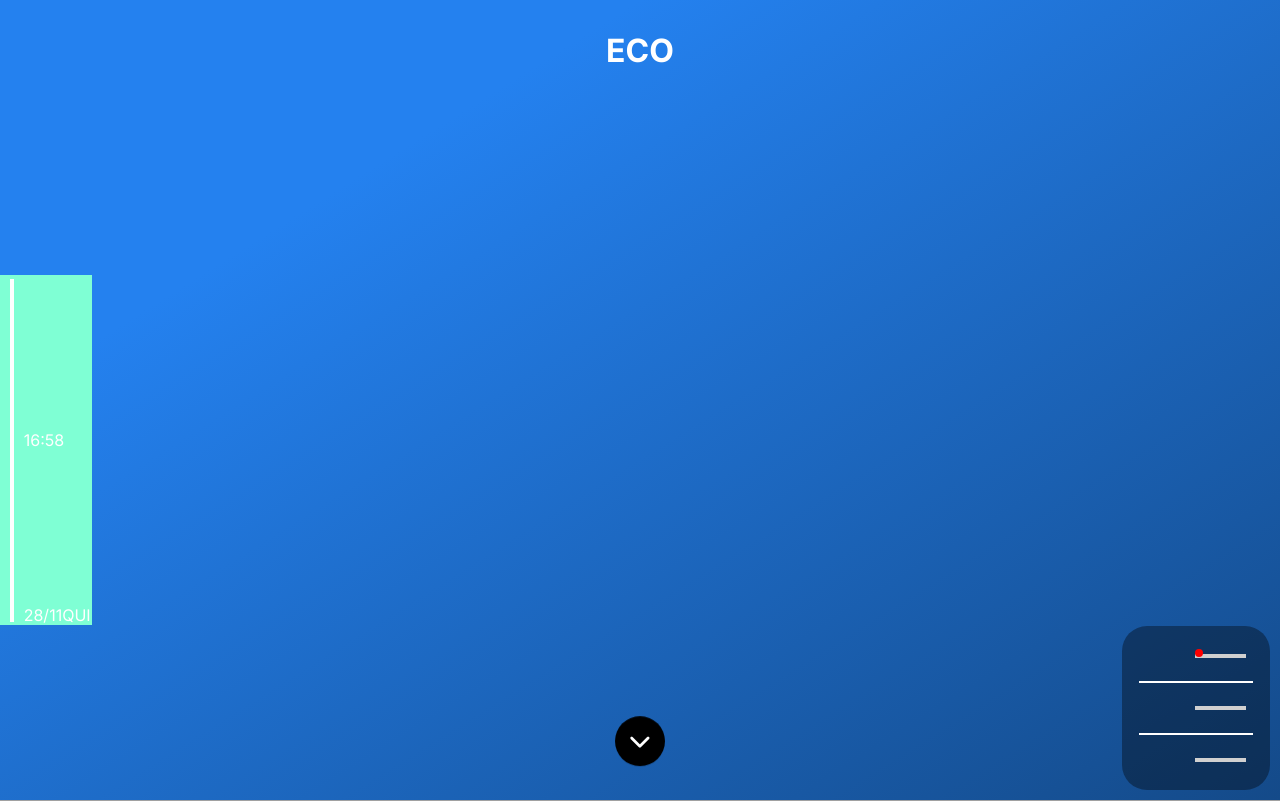
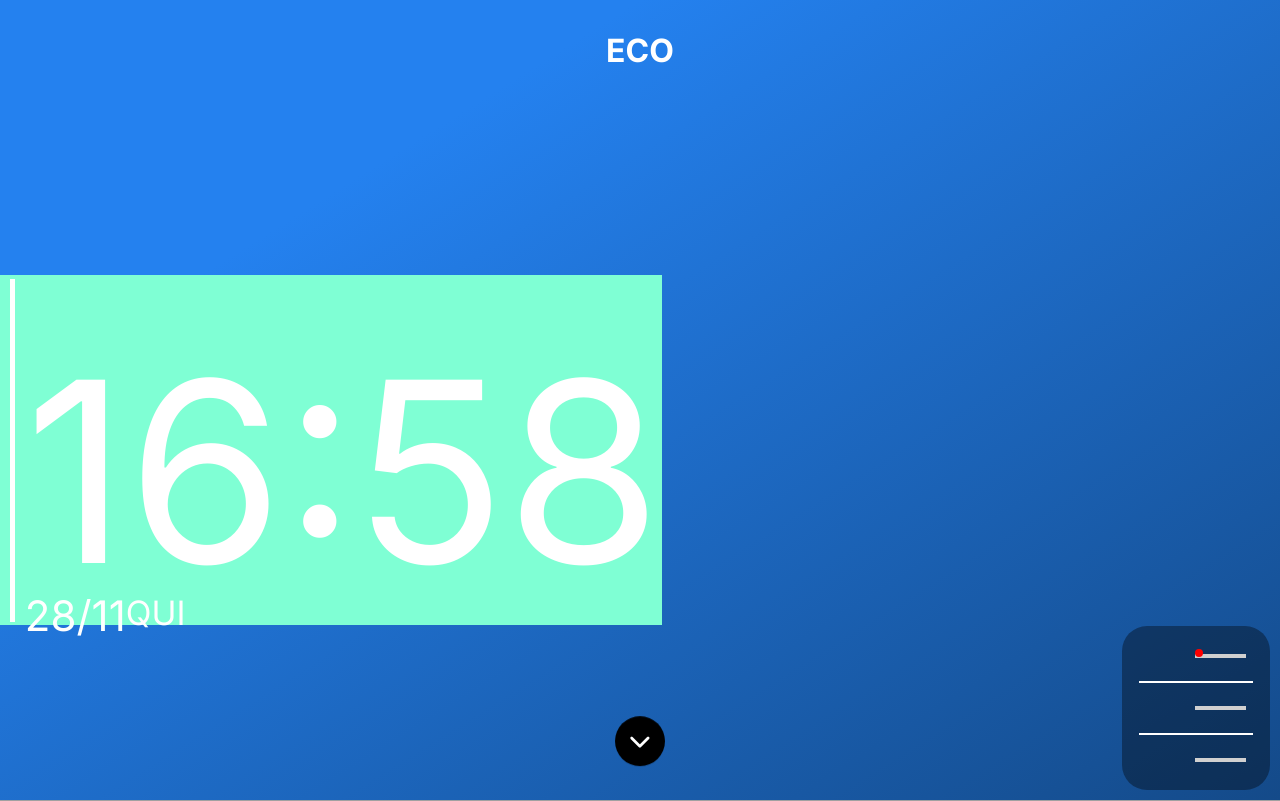
Before and after one commit to matgduarte/tcc, a PHP site: page / in a window 1280 px wide. Shown: the top 801 px of the page. Run offline with PHP 8.4, Linux system fonts and the light colour scheme.

Commit message:
Update index.php

```diff
--- a/index.php
+++ b/index.php
@@ -34,12 +34,16 @@
                     throw new Error('Erro ao buscar dados do clima');
                 }
 
-        console.log(weatherData);
-
                 // Atualiza a temperatura atual
                 const temperaturaDiv = document.getElementById('temperatura_principal');
                 const tempAtual = weatherData.current_weather ? Math.round(weatherData.current_weather.temperature) : 'Indisponível';
                 temperaturaDiv.innerHTML = `${tempAtual}°`;
+
+                // Atualiza a umidade atual
+                const umidadeDiv = document.getElementById('umidade_principal');
+                const umidadeAtual = weatherData.current_weather ? weatherData.current_weather.relative_humidity : 'Indisponível'; // Certifique-se de que a API retorna `relative_humidity`
+                umidadeDiv.innerHTML = umidadeAtual !== 'Indisponível' ? `Umidade: ${umidadeAtual}%` : 'Umidade: Indisponível';
+
 
                 // Atualiza os dados para os 3 dias
                 const days = [0, 1, 2];
@@ -48,7 +52,9 @@
                     date.setDate(date.getDate() + day);
 
                     // Atualiza data
-            const dateLabel = index === 0 ? "Hoje" : index === 1 ? "Amanhã" : date.toLocaleDateString('pt-BR', { weekday: 'short' });
+                    const dateLabel = index === 0 ? "Hoje" : index === 1 ? "Amanhã" : date.toLocaleDateString('pt-BR', {
+                        weekday: 'short'
+                    });
                     document.querySelector(`#dia${index + 1} .data-dia`).textContent = dateLabel;
 
                     // Atualiza temperaturas mínimas e máximas
@@ -91,6 +97,52 @@ function getWeatherIcon(weatherCode) {
 
         // Chamar a função para obter os dados do tempo
         getWeatherData(-21.248833, -50.314750); // Substitua pelas coordenadas reais
+
+        function ajustarFonte() {
+    // Pega a altura do elemento com id "conteudo_diario"
+    const conteudoDiario = document.getElementById('conteudo_diario');
+    const alturaConteudo = conteudoDiario.offsetHeight;
+
+    // Calcula as porcentagens para cada elemento
+    const fontSizeTime = alturaConteudo * 0.6; // 60% para #time
+    const fontSizeDate = alturaConteudo * 0.1; // 10% para #date
+    const fontSizeDay = alturaConteudo * 0.08; // 8% para #day
+    const fontSizeTemperatura = alturaConteudo * 0.1; // 10% para #temperatura_principal
+    const fontSizeUmidade = alturaConteudo * 0.1; // 10% para #umidade_principal
+
+    // Ajusta o font-size (aumentando 20% para todos), a altura e o padding-top para cada elemento
+    const time = document.getElementById('time');
+    time.style.fontSize = (fontSizeTime * 1.2) + 'px'; // Aumenta 20% para #time
+    time.style.height = fontSizeTime + 'px';
+    time.style.marginTop = -(fontSizeTime * 0.25) + 'px'; // 25% a menos no padding-top para #time
+
+    const date = document.getElementById('date');
+    date.style.fontSize = (fontSizeDate * 1.2) + 'px'; // Aumenta 20% para #date
+    date.style.height = fontSizeDate + 'px';
+    date.style.marginTop = -(fontSizeDate * 0.25) + 'px'; // 25% a menos no padding-top para #date
+
+    const day = document.getElementById('day');
+    day.style.fontSize = (fontSizeDay * 1.2) + 'px'; // Aumenta 20% para #day
+    day.style.height = fontSizeDay + 'px';
+    day.style.marginTop = -(fontSizeDay * 0.25) + 'px'; // 25% a menos no padding-top para #day
+
+    const temperatura = document.getElementById('temperatura_principal');
+    temperatura.style.fontSize = (fontSizeTemperatura * 1.2) + 'px'; // Aumenta 20% para #temperatura_principal
+    temperatura.style.height = fontSizeTemperatura + 'px';
+    temperatura.style.marginTop = -(fontSizeTemperatura * 0.25) + 'px'; // 25% a menos no padding-top para #temperatura_principal
+
+    const umidade = document.getElementById('umidade_principal');
+    umidade.style.fontSize = (fontSizeUmidade * 1.2) + 'px'; // Aumenta 20% para #umidade_principal
+    umidade.style.height = fontSizeUmidade + 'px';
+    umidade.style.marginTop = -(fontSizeUmidade * 0.25) + 'px'; // 25% a menos no padding-top para #umidade_principal
+}
+
+// Chama a função sempre que necessário (por exemplo, ao carregar a página)
+window.addEventListener('load', ajustarFonte);
+
+// Você também pode chamar essa função caso haja algum redimensionamento de tela
+window.addEventListener('resize', ajustarFonte);
+
     </script>
 
     <!--   popup aquiiiiiiiiiiiiiiiiiiiiiiiiiiiiiiiiiiiiiiiiiiiiiiiiiiiiiiiiiiiiiiiiiiiiiiiiiiiiiiiiiiiiiiiiiiiiiiiiiiiiiiiiiiiiiiiiiiii -->
@@ -331,6 +383,7 @@ function updateTemperature(temp) {
                 temperatureDisplay.classList.add('temperature-cold');
             }
         }
+
         function updateUV(uvIndex) {
             const uvIcon = document.getElementById('uv-icon');
             const uvValue = document.getElementById('uv-value');
```
Lines whose indentation alone changed are shown as unchanged.
